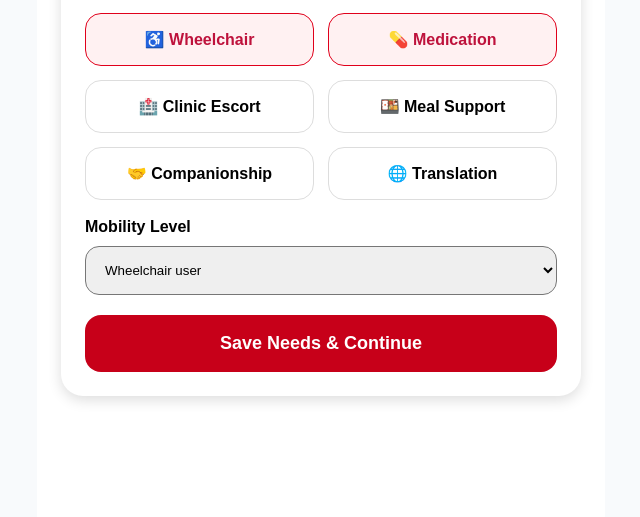
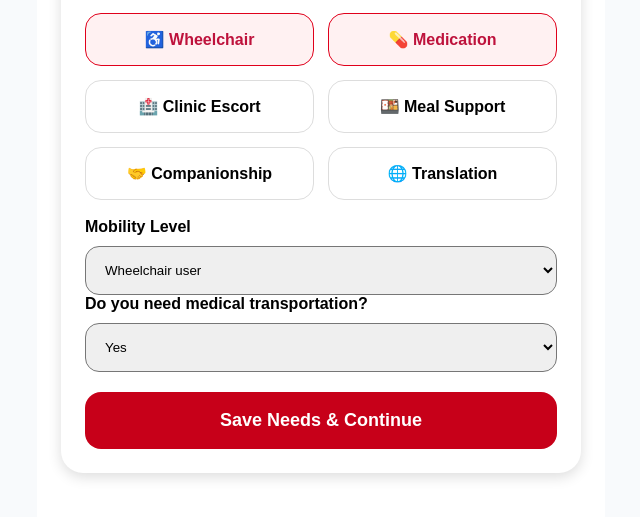
Before and after one commit to HackForGood-Smarties/smarties, a plain HTML site: page needs.html in a window 1280 px wide. Shown: the part 189-706 px from the top of the page, without its empty margins (319-959 px from the left). Drawn offline with Linux system fonts and the light colour scheme.

Commit message:
added additional field
added additional field

```diff
--- a/needs.html
+++ b/needs.html
@@ -42,6 +42,14 @@
         <option>Bedbound</option>
       </select>
 
+      <br>
+
+      <label><b>Do you need medical transportation?</b></label>
+      <select>
+        <option>Yes</option>
+        <option>No</option>
+      </select>
+
       <button onclick="window.location.href='booking.html'">Save Needs & Continue</button>
     </div>
   </div>
```
